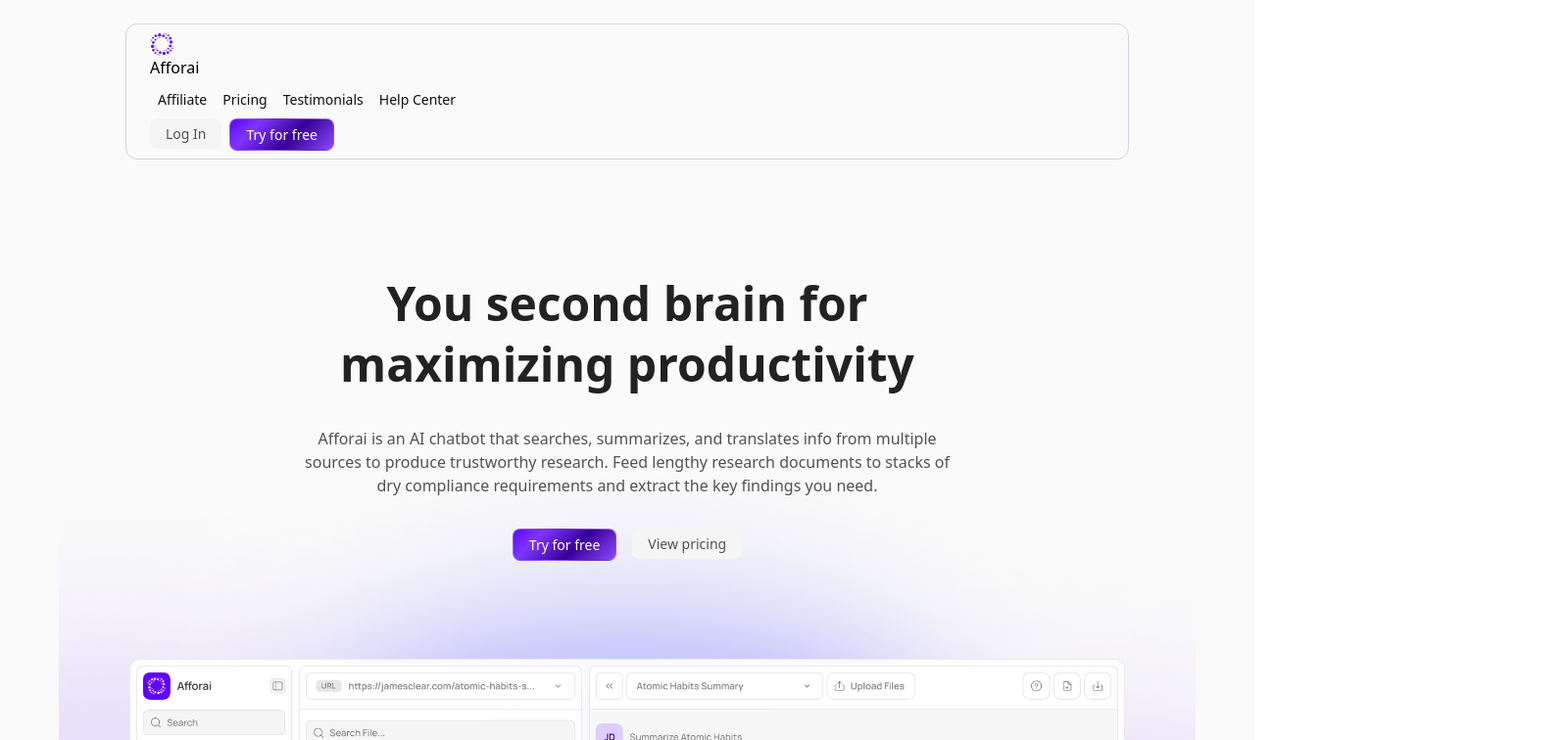
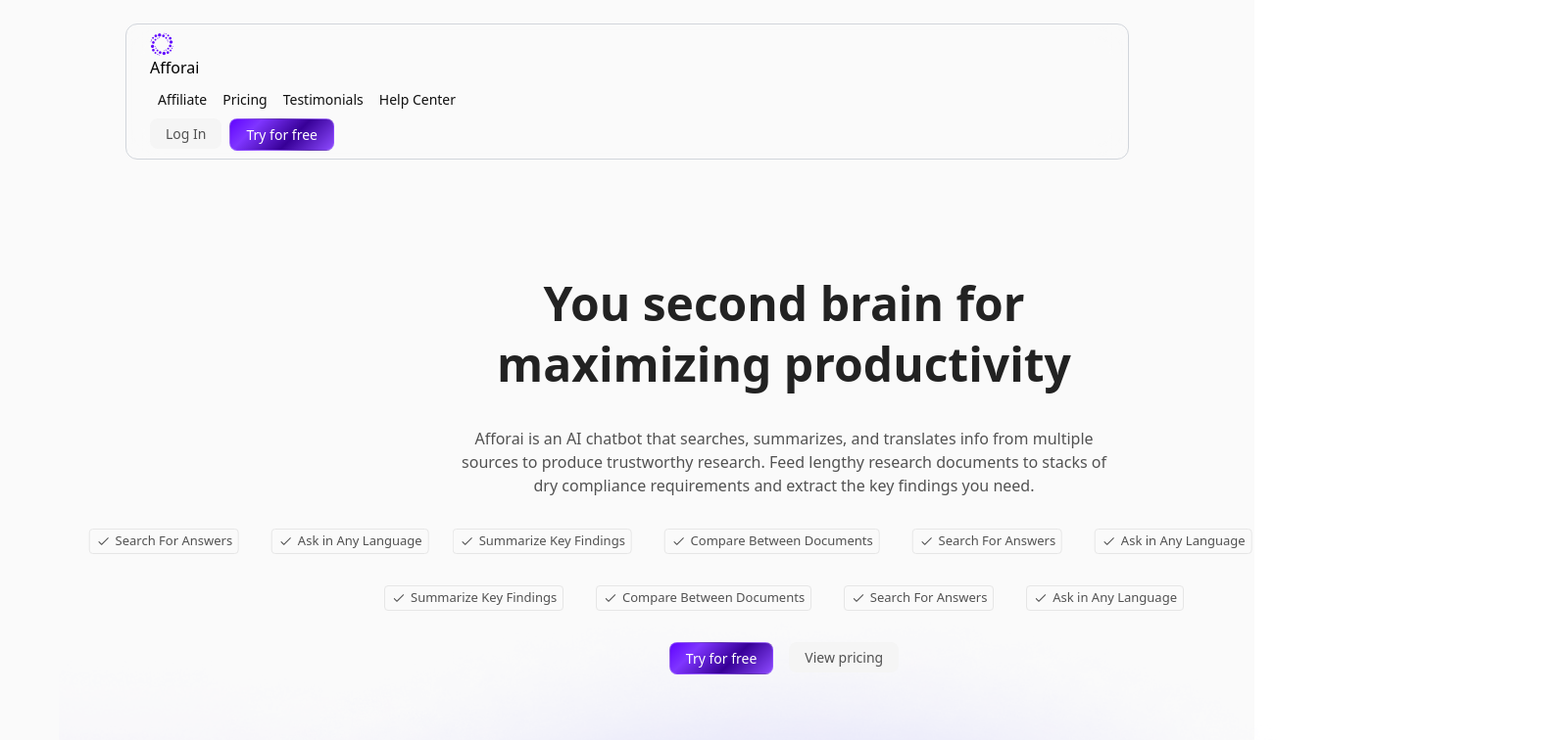
Before and after one commit to atttaskalyar/afforai-homepage, a React (Vite) app in the folder Afforai/: page / in a window 1280 px wide. Shown: the top 756 px of the page at 98% size, 1600 px wide, since content can reach past the window. Built offline with nearby package versions, Linux system fonts and the light colour scheme.

Commit message:
added FAQ section

```diff
--- a/Afforai/src/App.jsx
+++ b/Afforai/src/App.jsx
@@ -9,6 +9,7 @@ import IntroductionSection from "./components/UseCaseComponents/IntroductionSect
 import SaveYourselfSection from "./components/UseCaseComponents/SaveYourselfSection";
 import WhyChooseUsSection from "./components/UseCaseComponents/WhyChooseUsSection";
 import MultipleChatBotsSection from "./components/UseCaseComponents/MultipleChatBotsSection";
+import FAQSection from "./components/UseCaseComponents/FAQSection";
 
 function App() {
   return (
@@ -21,6 +22,7 @@ function App() {
         <SaveYourselfSection />
         <WhyChooseUsSection />
         <MultipleChatBotsSection />
+        <FAQSection/>
       </Layout>
     </>
   );
--- /dev/null
+++ b/Afforai/src/components/UseCaseComponents/FAQSection/index.jsx
@@ -0,0 +1,24 @@
+import styles from './style.module.css'
+
+const FAQSection = ()=>{
+    return <div className={styles.container}>
+        <div className={styles.row}>
+            <div className={styles.rowPadding}>
+                <div className={styles.textContainer}>
+                <div>
+                For more information check out our <a href='#'>Help Center</a>
+            </div>
+                </div>
+
+            </div>
+
+        </div>
+    </div>
+}
+
+export default FAQSection
+
+
+{/* <div>
+For more information check out our <a href='#'>Help Center</a>
+</div> */}
--- /dev/null
+++ b/Afforai/src/components/UseCaseComponents/FAQSection/style.module.css
@@ -0,0 +1,20 @@
+.container{
+    max-width: 1600px;
+    margin: 80px auto;
+    padding: 0 0.75rem;
+}
+
+
+.row{
+    margin-bottom: 48px;
+}
+
+.rowPadding{
+    padding: 0 0.75rem;
+    display: flex;
+}
+
+.textContainer{
+    padding: 0 0.75rem;
+    max-width: 540px;
+}
--- /dev/null
+++ b/Afforai/src/components/UseCaseComponents/HeadingSection/TagPoint/index.jsx
@@ -0,0 +1,19 @@
+import React from 'react';
+import styles from './style.module.css'; // Import the CSS file for TagPoint styles
+
+const TagPoint = ({ svg, text }) => {
+  return (
+    <div className={styles.tagPointContainer}>
+      <div className={styles.tagPointSvg}>
+      <svg width="16" height="16" viewBox="0 0 20 20" fill="none" xmlns="http://www.w3.org/2000/svg">
+      <g id="check">
+        <path id="check_2" d="M7.49999 14.7915C7.49916 14.7915 7.49832 14.7915 7.49749 14.7915C7.33082 14.7906 7.17166 14.724 7.05416 14.6048L3.72083 11.2198C3.47833 10.974 3.48166 10.5782 3.72749 10.3357C3.97333 10.094 4.36999 10.0965 4.61166 10.3423L7.5025 13.279L15.3908 5.39064C15.635 5.14648 16.0308 5.14648 16.275 5.39064C16.5192 5.63481 16.5192 6.03067 16.275 6.27484L7.94166 14.6082C7.82499 14.7257 7.66583 14.7915 7.49999 14.7915Z" fill="#525252"></path>
+      </g>
+    </svg>
+      </div>
+      <span className={styles.tagPointText}>{text}</span>
+    </div>
+  );
+};
+
+export default TagPoint;
--- /dev/null
+++ b/Afforai/src/components/UseCaseComponents/HeadingSection/TagPoint/style.module.css
@@ -0,0 +1,47 @@
+.tagPointContainer {
+  padding: 4px 6px;
+  gap: 4px;
+  border-radius: 4px;
+  border: 1px solid rgb(230, 230, 230);
+  background: rgb(250, 250, 250);
+  display: inline-flex;
+  align-items: center;
+}
+
+.tagPointSvg {
+  line-height: 0px;
+}
+
+.tagPointText {
+  /* Define any styles for the text here */
+  font-size: 13px;
+    font-weight: 400;
+    color:rgb(82, 82, 82)
+}
+
+@media (min-width:786px){
+  .tagPointContainer {
+    padding: 4px 6px;
+    gap: 4px;
+    border-radius: 4px;
+    border: 1px solid rgb(230, 230, 230);
+    background: rgb(250, 250, 250);
+    display: flex;
+    align-items: center;
+
+  }
+
+  .tagPointSvg {
+    line-height: 0px;
+  }
+
+  .tagPointText {
+    /* Define any styles for the text here */
+    font-size: 13px;
+    font-weight: 400;
+    color:rgb(82, 82, 82)
+  }
+
+
+
+}
--- a/Afforai/src/components/UseCaseComponents/HeadingSection/index.jsx
+++ b/Afforai/src/components/UseCaseComponents/HeadingSection/index.jsx
@@ -2,6 +2,8 @@ import PrimaryButton from "../../BaseComponents/Buttons/PrimaryButton";
 import SecondaryButton from "../../BaseComponents/Buttons/SecondaryButton";
 import styles from "./style.module.css";
 import Image from "../../BaseComponents/Images/Image";
+import TagPoint from "./TagPoint";
+import MovingSlider from "../MovingSlider";
 
 const HeadingSection = () => {
   return (
@@ -17,6 +19,25 @@ const HeadingSection = () => {
             lengthy research documents to stacks of dry compliance requirements
             and extract the key findings you need.
           </span>
+
+    <MovingSlider containerClass={`mobile ${styles.sliderMobile}`}>
+    <div className={`${styles.tagPointList}`}>
+            <TagPoint text={"Summarize Key Findings"}/>
+            <TagPoint text={"Compare Between Documents"}/>
+            <TagPoint text={"Search For Answers"}/>
+            <TagPoint text={"Ask in Any Language"}/>
+          </div>
+    </MovingSlider>
+      <div className="desktop">
+
+          <div className={`${styles.tagPointList}`}>
+            <TagPoint text={"Summarize Key Findings"}/>
+            <TagPoint text={"Compare Between Documents"}/>
+            <TagPoint text={"Search For Answers"}/>
+            <TagPoint text={"Ask in Any Language"}/>
+          </div>
+      </div>
+
           <div className={styles.buttonsList}>
             <PrimaryButton text={"Try for free"} />
             <SecondaryButton text={"View pricing"} />
--- a/Afforai/src/components/UseCaseComponents/HeadingSection/style.module.css
+++ b/Afforai/src/components/UseCaseComponents/HeadingSection/style.module.css
@@ -1,5 +1,5 @@
 .headingSectionContainer{
-    max-width: 1600px;
+    max-width: 100vw;
     margin-left: auto;
     margin-right: auto;
     padding: 24px 16px;
@@ -42,13 +42,26 @@
     display: none;
 }
 
+.sliderMobile{
+    display: flex;
+    gap: 24px;
+}
+
 .backgroundImage{
     display: none;
 }
 
+
+    .tagPointList{
+        display: flex;
+        gap: 24px;
+      }
+
+
 @media(min-width:786px){
     .headingSectionContainer{
         padding: 24px 60px;
+        max-width: 1600px;
     }
 
     .buttonsList{
@@ -84,4 +97,13 @@
     border-radius: 28px;
     overflow: hidden;
     }
+
+    .tagPointList{
+        width: 816px;
+        color: rgb(82, 82, 82);
+        font-size: 13px;
+        line-height: 100%;
+        display: flex;
+        justify-content: space-between;
+      }
 }
--- /dev/null
+++ b/Afforai/src/components/UseCaseComponents/MovingSlider/index.jsx
@@ -0,0 +1,11 @@
+import styles from './style.module.css'
+
+const MovingSlider = ({duration, infinite, containerClass, children })=>{
+    return <div className={`${styles.sliderContainer} ${containerClass}`} style={{ position:"relative",overflow:"hidden", whiteSpace:"nowrap", maxWidth:"inherit"}}>
+        {/* <div className='slider'></div> */}
+        {children}
+        {children}
+    </div>
+}
+
+export default MovingSlider
--- /dev/null
+++ b/Afforai/src/components/UseCaseComponents/MovingSlider/style.module.css
@@ -0,0 +1,30 @@
+.sliderContainer > * {
+    /* display: inline-block; */
+    animation: slideAnimation 15s linear infinite;
+    /* overflow: hidden; */
+
+
+  }
+
+  .sliderContainer{
+
+  }
+
+
+  .sliderContainer::before,.sliderContainer::after{
+    content: "";
+    height: 100%;
+    position: absolute;
+    top: 0;
+    width: 80px;
+    z-index: 2;
+  }
+
+  @keyframes slideAnimation {
+    0% {
+      transform: translateX(0);
+    }
+    100% {
+      transform: translateX(-100%); /* Adjust the distance to slide */
+    }
+  }
```
